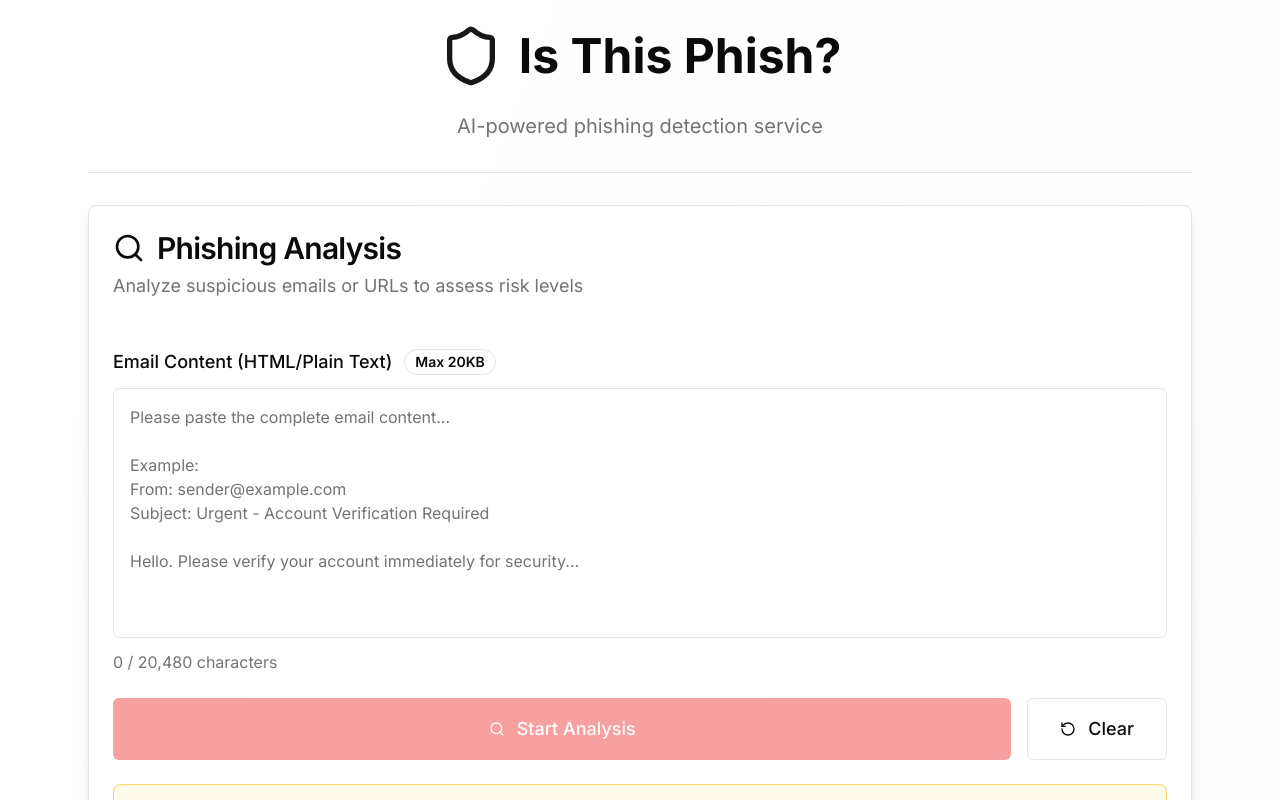
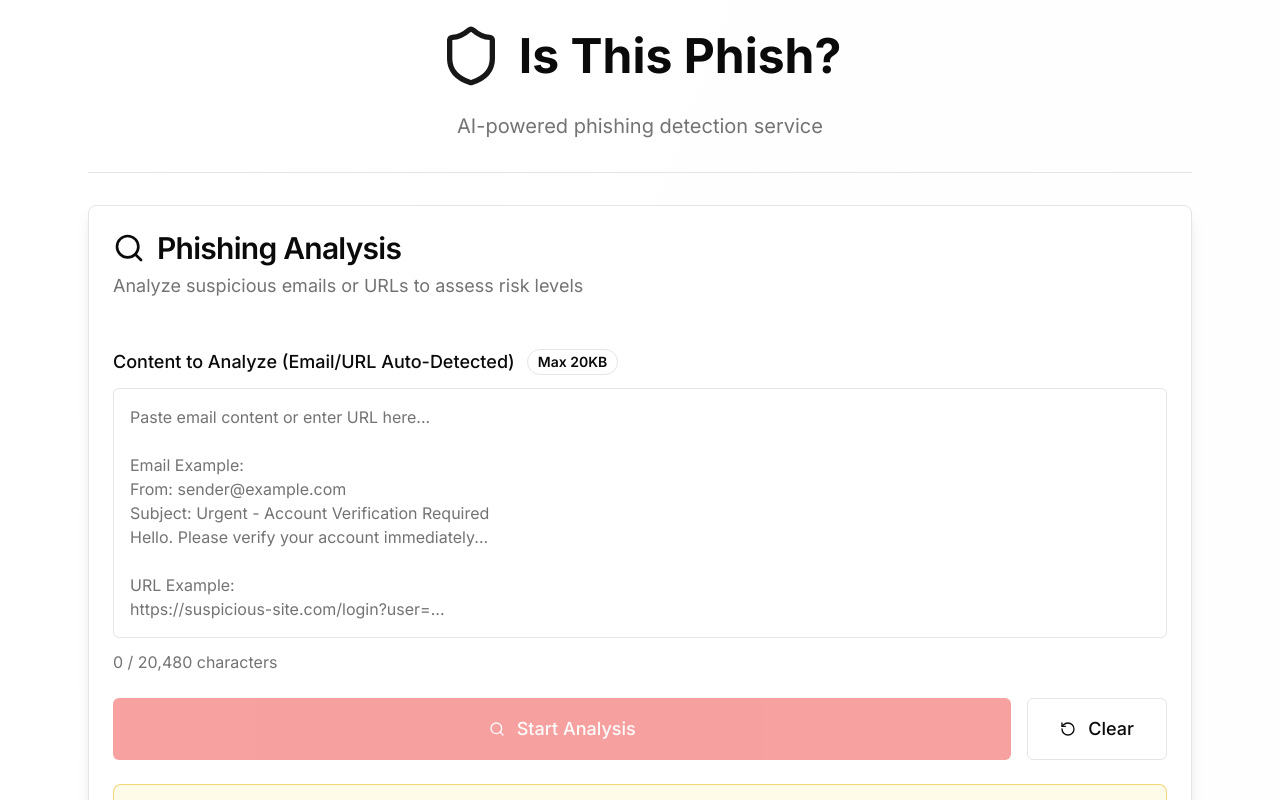
Before and after one commit to woobba94/Is-this-phish, a Next.js app: page / in a window 1280 px wide. Shown: the top 800 px of the page. Built offline with nearby package versions, Linux system fonts and the light colour scheme.

Commit message:
refactor: 피싱 검증 입력 필드 UX 개선
- 라벨을 'Content to Analyze (Email/URL Auto-Detected)'로 변경
- placeholder에 이메일과 URL 둘 다 입력 가능하다는 안내 추가
- 타이핑마다 자동 감지하는 것을 제거하고 분석 시에만 감지하도록 개선

```diff
--- a/components/EmailAnalyzer.tsx
+++ b/components/EmailAnalyzer.tsx
@@ -1,6 +1,6 @@
 'use client'
 
-import { useState, useEffect } from 'react'
+import { useState } from 'react'
 import { Card, CardContent, CardDescription, CardHeader, CardTitle } from '@/components/ui/card'
 import { Button } from '@/components/ui/button'
 import { Textarea } from '@/components/ui/textarea'
@@ -28,23 +28,16 @@ const detectInputType = (content: string): 'email' | 'url' => {
 
 // Input configuration
 const INPUT_CONFIG = {
-  email: {
-    placeholder: `Please paste the complete email content...
+  placeholder: `Paste email content or enter URL here...
 
-Example:
+Email Example:
 From: sender@example.com
 Subject: Urgent - Account Verification Required
+Hello. Please verify your account immediately...
 
-Hello. Please verify your account immediately for security...`,
-    fieldLabel: 'Email Content (HTML/Plain Text)'
-  },
-  url: {
-    placeholder: `Please enter the URL...
-
-Example:
+URL Example:
 https://suspicious-site.com/login?user=...`,
-    fieldLabel: 'Suspicious URL'
-  }
+  fieldLabel: 'Content to Analyze (Email/URL Auto-Detected)'
 } as const
 
 export default function EmailAnalyzer() {
@@ -53,19 +46,15 @@ export default function EmailAnalyzer() {
   const [isAnalyzing, setIsAnalyzing] = useState(false)
   const [result, setResult] = useState<AnalyzeResponse | null>(null)
 
-  // 내용이 변경될 때 자동으로 타입 감지
-  useEffect(() => {
-    if (content.trim()) {
-      const detectedType = detectInputType(content)
-      setInputType(detectedType)
-    }
-  }, [content])
-
   const handleAnalyze = async () => {
     if (!content.trim()) {
       alert('Please enter content to analyze.')
       return
     }
+
+    // Start Analysis 버튼을 눌렀을 때 타입 감지
+    const detectedType = detectInputType(content.trim())
+    setInputType(detectedType)
 
     setIsAnalyzing(true)
     setResult(null)
@@ -73,7 +62,7 @@ export default function EmailAnalyzer() {
     try {
       const request: AnalyzeRequest = {
         content: content.trim(),
-        type: inputType,
+        type: detectedType,
       }
 
       const response = await fetch('/api/analyze', {
@@ -104,9 +93,9 @@ export default function EmailAnalyzer() {
   const handleClear = () => {
     setContent('')
     setResult(null)
+    setInputType('email') // 초기 타입으로 리셋
   }
 
-  const currentConfig = INPUT_CONFIG[inputType]
   const isContentValid = content.trim().length > 0
   const isNearSizeLimit = content.length > API_CONFIG.MAX_CONTENT_SIZE * 0.75
 
@@ -137,10 +126,10 @@ export default function EmailAnalyzer() {
             </CardTitle>
             <CardDescription className="text-lg mt-2">
               Analyze suspicious emails or URLs to assess risk levels
-              {content.trim() && (
+              {result?.success && (
                 <span className="block mt-2 text-sm">
                   <Badge variant="outline" className="mr-2">
-                    Auto-detected: {inputType === 'email' ? 'Email' : 'URL'}
+                    Detected: {inputType === 'email' ? 'Email' : 'URL'}
                   </Badge>
                 </span>
               )}
@@ -151,7 +140,7 @@ export default function EmailAnalyzer() {
             <div className="space-y-3">
               <div className="flex items-center gap-3">
                 <label htmlFor="content-input" className="text-lg font-medium">
-                  {currentConfig.fieldLabel}
+                  {INPUT_CONFIG.fieldLabel}
                 </label>
                 <Badge variant="outline" className="text-sm">
                   Max {API_CONFIG.MAX_CONTENT_SIZE / 1024}KB
@@ -161,7 +150,7 @@ export default function EmailAnalyzer() {
                 id="content-input"
                 value={content}
                 onChange={(e) => setContent(e.target.value)}
-                placeholder={currentConfig.placeholder}
+                placeholder={INPUT_CONFIG.placeholder}
                 className="min-h-[250px] resize-none text-base p-4"
                 maxLength={API_CONFIG.MAX_CONTENT_SIZE}
                 aria-describedby="content-help content-count"
```
